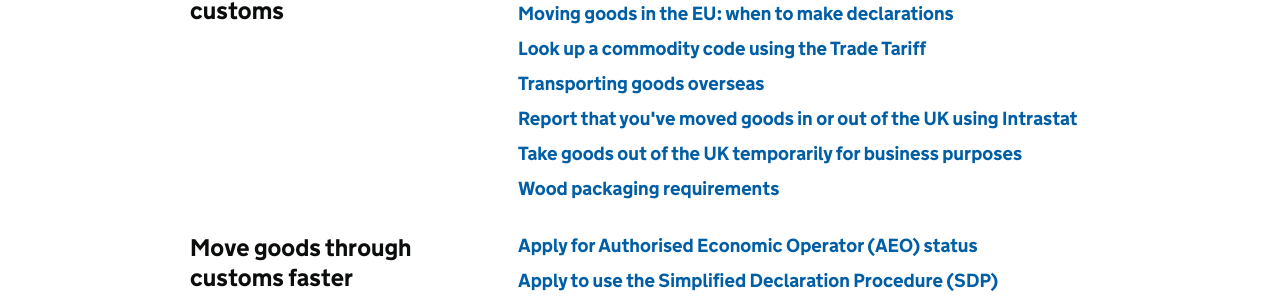
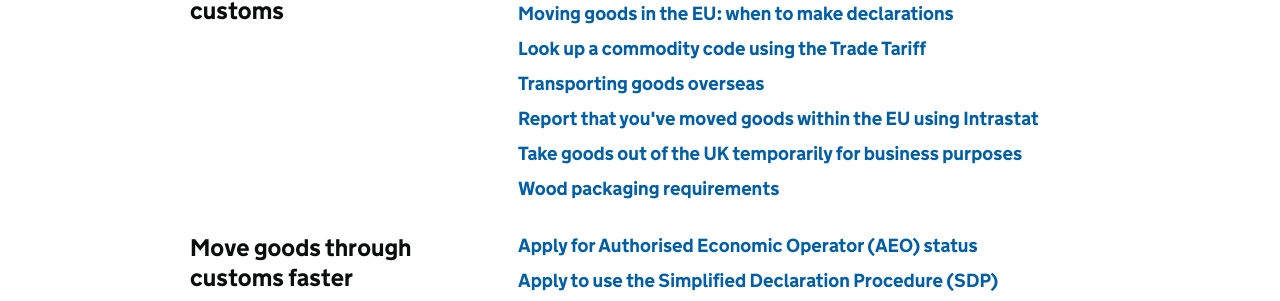
Before and after one commit to alphagov/govuk-import-export-prototype, a Jekyll site: the page built from topic/business-and-self-employed/exporting-and-doing-business-abroad.html, in a window 1280 px wide. Shown: the part 1411-1712 px from the top of the page. Built offline with Jekyll 4.4.1, drawn with Linux system fonts in a browser that asks for light colours.

Commit message:
Update exporting-and-doing-business-abroad.html

```diff
--- a/topic/business-and-self-employed/exporting-and-doing-business-abroad.html
+++ b/topic/business-and-self-employed/exporting-and-doing-business-abroad.html
@@ -73,7 +73,7 @@ index_lists:
        url: '/start/trade-tariff.html'
      - name: Transporting goods overseas
        url: '/shipping-goods.html'
-     - name: Report that you've moved goods in or out of the UK using Intrastat
+     - name: Report that you've moved goods within the EU using Intrastat
        url: '/guide/report-moved-goods-intrastat/when-you-must-register.html'
      - name: Take goods out of the UK temporarily for business purposes
        url: '/guide/take-goods-out-uk-temporarily-for-business/overview.html'
```
